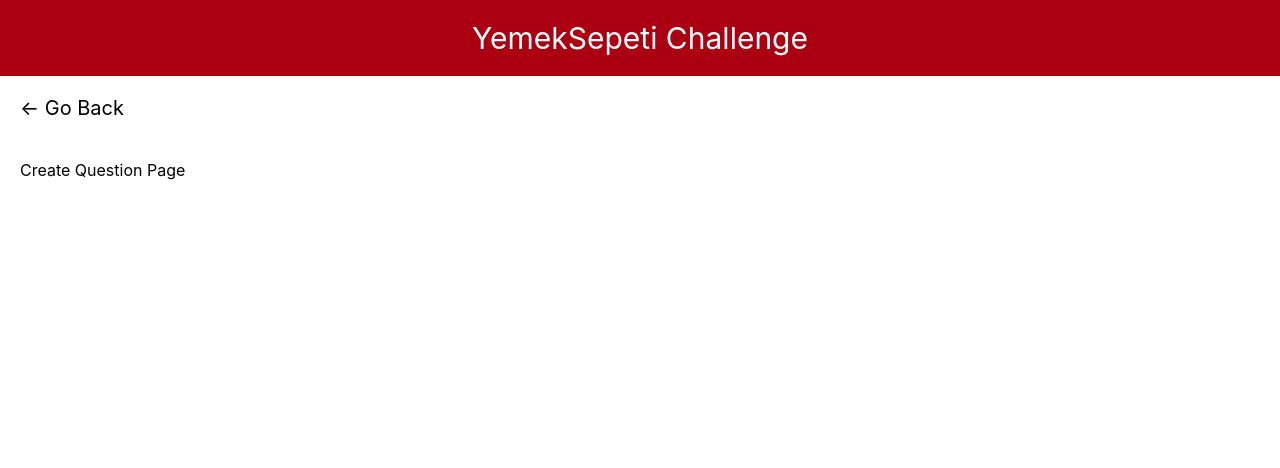
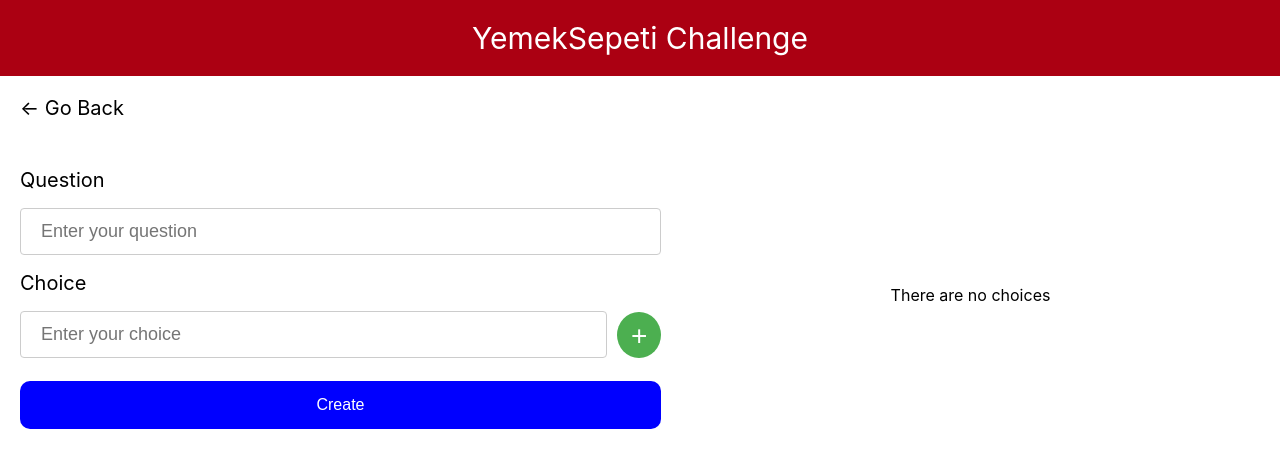
Before and after one commit to ferhatsahin/next-pooling-q, a Next.js app: page /create-question in a window 1280 px wide. Shown: the top 468 px of the page. Built offline with nearby package versions, Linux system fonts and the light colour scheme.

Commit message:
implement create-question Page & its components

```diff
--- /dev/null
+++ b/components/PreviewChoiceList/index.js
@@ -0,0 +1,29 @@
+import styles from './preview.module.scss'
+
+export default function PreviewChoiceList({ choiceList, removeChoice}){
+
+  if(!choiceList.length) return <EmptyChoiceList/>;
+
+  const choices = choiceList.map(({choice, id},index) => {
+    return (
+      <div className={styles.choice} key={id}>
+        <span>{choice}</span>
+        <button onClick={() => removeChoice(index)}>Delete</button>
+      </div>
+    )
+  })
+
+  return (
+      <div className={styles.preview}>
+        {choices}
+      </div>
+  )
+}
+
+function EmptyChoiceList(){
+  return(
+    <div className={styles.noChoices}>
+      <p>There are no choices</p>
+    </div>
+  )
+}
--- /dev/null
+++ b/components/PreviewChoiceList/preview.module.scss
@@ -0,0 +1,37 @@
+.preview{
+  flex: 1 45%;
+  border: 1px solid #eee;
+  padding: 20px;
+
+  .choice{
+    display: flex;
+    justify-content: space-between;
+    align-items: center;
+    margin-bottom: 10px;
+    border-bottom: 1px solid #ddd;
+    padding-bottom: 10px;
+
+    span{
+      padding-left: 10px;
+      overflow: hidden;
+      text-overflow: ellipsis;
+      display: -webkit-box;
+      -webkit-line-clamp: 2;
+      -webkit-box-orient: vertical;
+    }
+
+    button{
+      padding: 10px 20px;
+      background: crimson;
+      border-radius: 10px;
+      margin-left: 10px;
+    }
+  }
+}
+
+.noChoices{
+  display: flex;
+  align-items: center;
+  justify-content: center;
+  flex: 1 45%;
+}
--- /dev/null
+++ b/components/QuestionForm/index.js
@@ -0,0 +1,83 @@
+import { useState } from "react";
+import { useRouter } from "next/router";
+
+import { fetcher, postOptions } from "../../helpers";
+
+import styles from "./question-form.module.scss";
+
+function QuestionForm(props) {
+  const [choice, setChoice] = useState("");
+  const [submitted, setSubmitted] = useState(false);
+  const router = useRouter();
+
+  const { fields, register, errors, append, handleSubmit } = props;
+
+  const submitButtonDisabled = submitted || errors.length > 0;
+  const btnText = submitted ? "Please wait..." : "Create";
+
+  const onSubmit = async ({ question }) => {
+    const choices = fields.map(item => item.choice);
+    setSubmitted(true);
+
+    try {
+      await fetcher("/questions", {
+        ...postOptions,
+        body: JSON.stringify({ question, choices })
+      });
+      router.push("/");
+    } catch (error) {
+      console.error(error);
+      alert(`Couldn't create question. Please try again`);
+    } finally {
+      setSubmitted(false);
+    }
+  };
+
+  const handleChoiceInputChange = e => {
+    const { value } = e.target;
+    setChoice(value);
+  };
+
+  const addChoiceToList = () => {
+    if (choice) {
+      append({ choice });
+      setChoice("");
+    }
+  };
+
+  return (
+    <form onSubmit={handleSubmit(onSubmit)} className={styles.form}>
+      <label htmlFor="question">Question</label>
+      <div className={[styles.formItem, styles.formColumn]}>
+        <input
+          type="text"
+          id="question"
+          name="question"
+          placeholder="Enter your question"
+          ref={register({ required: "required" })}
+        />
+        {errors.question && (
+          <div className={styles.formError}>Please enter question</div>
+        )}
+      </div>
+      <label htmlFor="choice">Choice</label>
+      <div className={styles.formItem}>
+        <input
+          type="text"
+          id="choice"
+          placeholder="Enter your choice"
+          onChange={handleChoiceInputChange}
+          value={choice}
+        />
+        <button type="button" onClick={addChoiceToList}>
+          +
+        </button>
+      </div>
+      <button disabled={submitButtonDisabled} type="submit">
+        {btnText}
+      </button>
+    </form>
+  );
+}
+
+export default QuestionForm;
--- /dev/null
+++ b/components/QuestionForm/question-form.module.scss
@@ -0,0 +1,56 @@
+@import '../../styles/responsive-helpers.scss';
+
+.form{
+  display: flex;
+  flex-direction: column;
+  margin-right: 20px;
+  flex: 1 0 50%;
+  @include tablet-portrait-and-below{
+    margin-bottom: 20px;
+    flex-basis: 100%;
+  }
+
+  .formError{
+    color: red;
+  }
+
+  .formItem{
+    display: flex;
+    align-items: center;
+    margin-bottom: 15px;
+    &.formColumn{
+      flex-direction: column;
+    }
+
+    button{
+      background-color: #4CAF50;
+      border: none;
+      color: white;
+      padding: 10px;
+      width: 46px;
+      height: 46px;
+      text-align: center;
+      text-decoration: none;
+      display: inline-block;
+      font-size: 28px;
+      line-height: 1;
+      margin-left: 10px;
+      border-radius: 50%;
+      &:hover{
+        cursor: pointer;
+      }
+      &:disabled{
+        background: darken(#fff,20);
+        color: lighten(#000,10);
+        cursor: not-allowed;
+      }
+    }
+
+    .createBtn{
+      margin-top: 10px;
+      font-size: 20px;
+      height: 56px;
+    }
+
+  }
+}
--- a/pages/create-question/create-question.module.scss
+++ b/pages/create-question/create-question.module.scss
@@ -0,0 +1,27 @@
+@import '../../styles/responsive-helpers.scss';
+
+.createQuestionContainer{
+  display: flex;
+  width: 100%;
+
+  @include tablet-portrait-and-below{
+    flex-direction: column;
+  }
+
+  input{
+    width: 100%;
+    padding: 12px 20px;
+    margin: 8px 0;
+    display: inline-block;
+    border: 1px solid #ccc;
+    border-radius: 4px;
+    box-sizing: border-box;
+    font-size: 18px;
+  }
+
+  label{
+    margin: 8px 0;
+    font-size: 20px;
+  }
+
+}
--- a/pages/create-question/index.js
+++ b/pages/create-question/index.js
@@ -1,10 +1,31 @@
-import Layout from '../../components/Layout'
-import styles from './create-question.module.scss'
+
+import { useForm, useFieldArray } from "react-hook-form";
+
+import Layout from "../../components/Layout";
+import QuestionForm from '../../components/QuestionForm'
+import PreviewChoiceList from "../../components/PreviewChoiceList";
+
+import styles from "./create-question.module.scss";
 
 export default function CreateQuestion() {
+  const { control, ...formControls } = useForm();
+  const { fields, append, remove } = useFieldArray({
+    control,
+    name: "choices"
+  });
+
+  const removeChoice = index => remove(index);
+
   return (
     <Layout>
-      Create Question Page
+      <div className={styles.createQuestionContainer}>
+       <QuestionForm
+        fields={fields}
+        append={append}
+        {...formControls}
+       />
+        <PreviewChoiceList removeChoice={removeChoice} choiceList={fields} />
+      </div>
     </Layout>
-  )
+  );
 }
```
